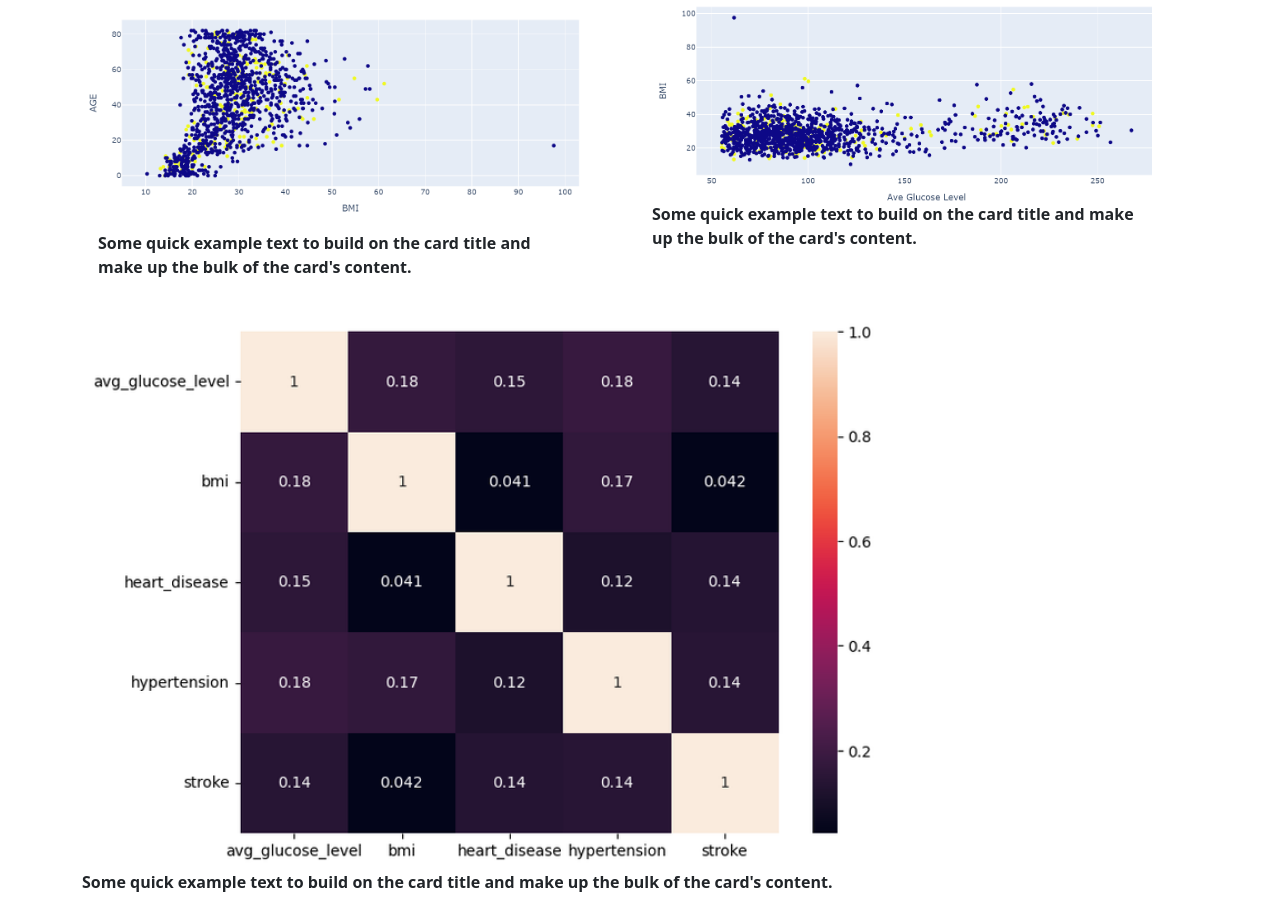
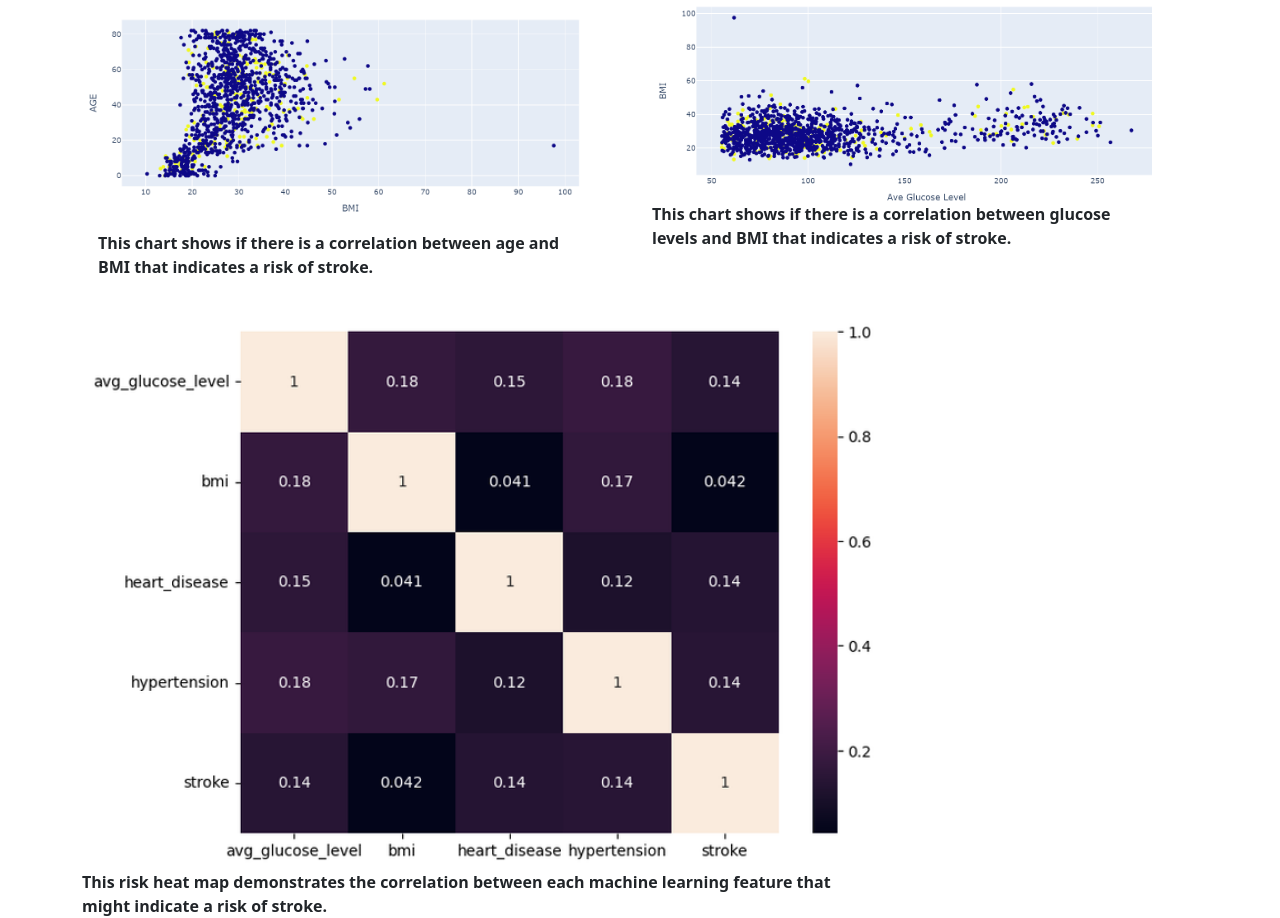
Before and after one commit to Kpfloogs/Team_3_Project_4, a Flask app: page / in a window 1280 px wide. Shown: the part 173-1091 px from the top of the page. Before the commit the page ends 1065 px from the top, so only its background shows below. Run offline with Flask 2, Linux system fonts and the light colour scheme; parts of the project's set-up code (start-up, migrations or seed data) failed here and were passed over.

Commit message:
adding card text

```diff
--- a/templates/index.html
+++ b/templates/index.html
@@ -23,7 +23,9 @@
             <div class="card">
               <img src="../static/images/bmi.png" class="card-img-top" alt="bmi by age plot">
               <div class="card-body">
-                <p class="card-text">Some quick example text to build on the card title and make up the bulk of the card's content.</p>
+                <p class="card-text">This chart shows if there is a correlation between age and BMI that indicates a risk
+                  of stroke.
+                </p>
               </div>
             </div>
           </div>
@@ -31,7 +33,8 @@
             <div class="card2">
               <img src="../static/images/glucose.png" class="card-img-top" alt="glucose by bmi plot">
               <div class="card-body">
-                <p class="card-text">Some quick example text to build on the card title and make up the bulk of the card's content.</p>
+                <p class="card-text">This chart shows if there is a correlation between glucose levels and BMI that indicates a risk
+                  of stroke.</p>
               </div>
             </div>
           </div>
@@ -41,7 +44,9 @@
             <div class="card3">
               <img src="../static/images/correlation.png" class="card-img-top" alt="correlation of features">
               <div class="card-body">
-                <p class="card-text">Some quick example text to build on the card title and make up the bulk of the card's content.</p>
+                <p class="card-text">This risk heat map demonstrates the correlation between each machine learning feature that might
+                  indicate a risk of stroke.
+                </p>
               </div>
             </div>
           </div>
```
